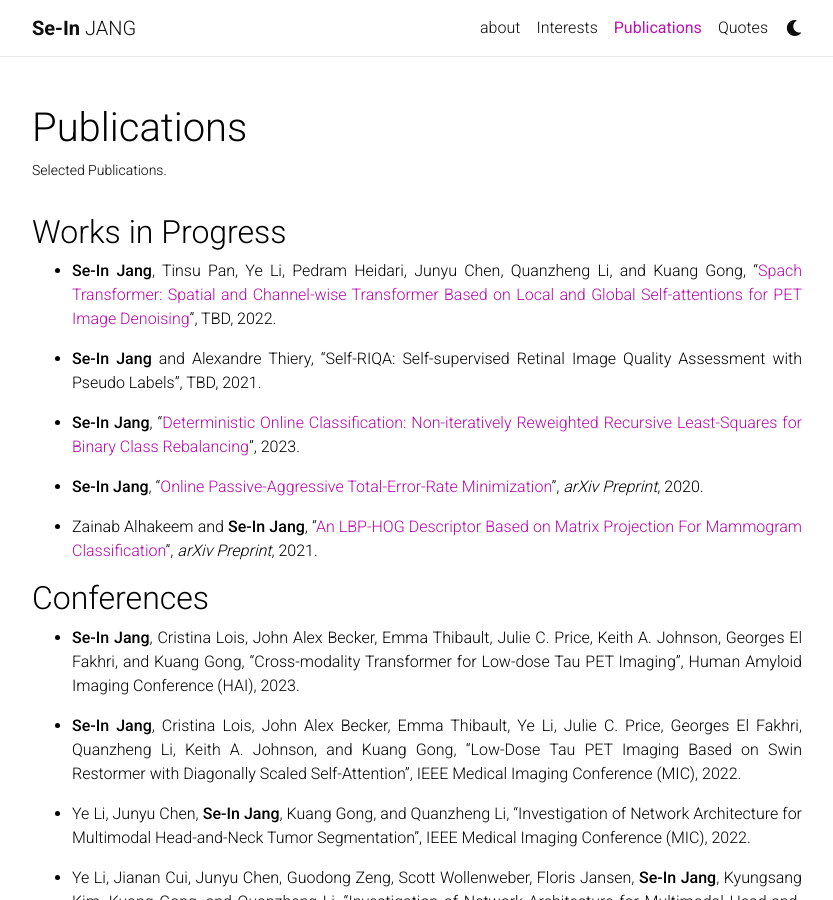
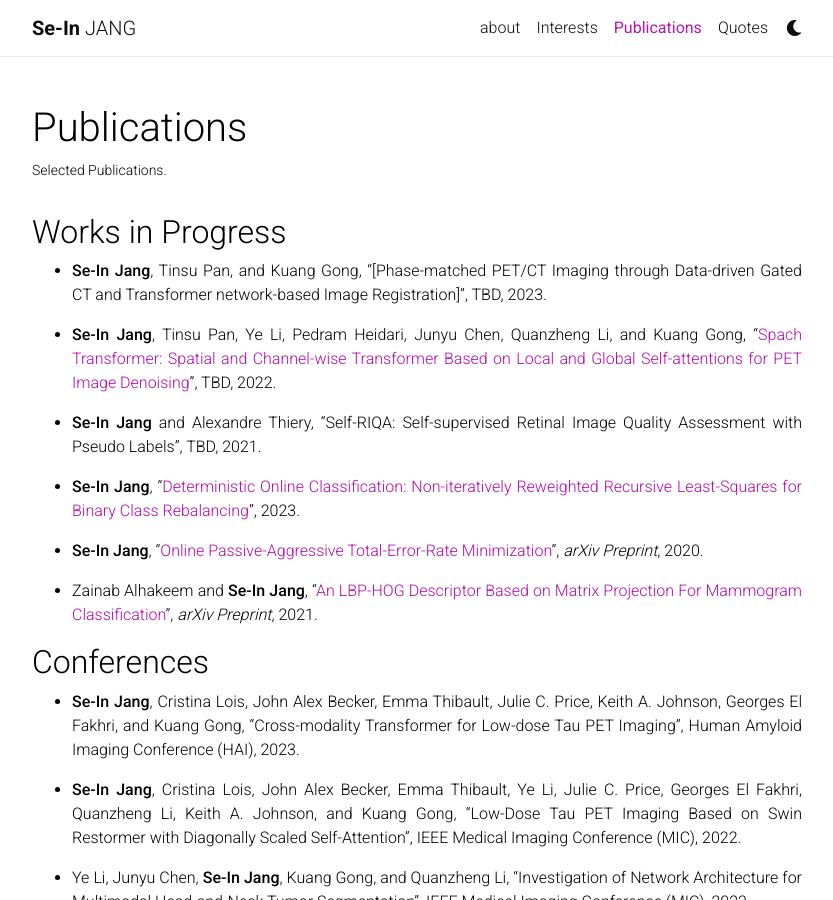
Before and after one commit to sijang/sijang.github.io, a Jekyll site: the page built from _pages/publications.md, in a window 1280 px wide and 900 px high. Shown: the whole window, without its empty margins (223-1056 px from the left). Built offline with Jekyll 4.4.1, drawn with Linux system fonts in a browser that asks for light colours; nearby versions of some CDN libraries; a style sheet for code colours, icons or effects is not loaded.

Commit message:
Update publications.md

```diff
--- a/_pages/publications.md
+++ b/_pages/publications.md
@@ -9,6 +9,9 @@ nav: true
 
 
 ## Works in Progress
+- **Se-In Jang**, Tinsu Pan, and Kuang Gong, "[Phase-matched PET/CT Imaging through Data-driven Gated CT and Transformer network-based Image Registration]", TBD, 2023.
+{: style="text-align: justify"}
+
 - **Se-In Jang**, Tinsu Pan, Ye Li, Pedram Heidari, Junyu Chen, Quanzheng Li, and Kuang Gong, "[Spach Transformer: Spatial and Channel-wise Transformer Based on Local and Global Self-attentions for PET Image Denoising](https://arxiv.org/abs/2209.03300){:target="_blank"}", TBD, 2022.
 {: style="text-align: justify"}
 
```
